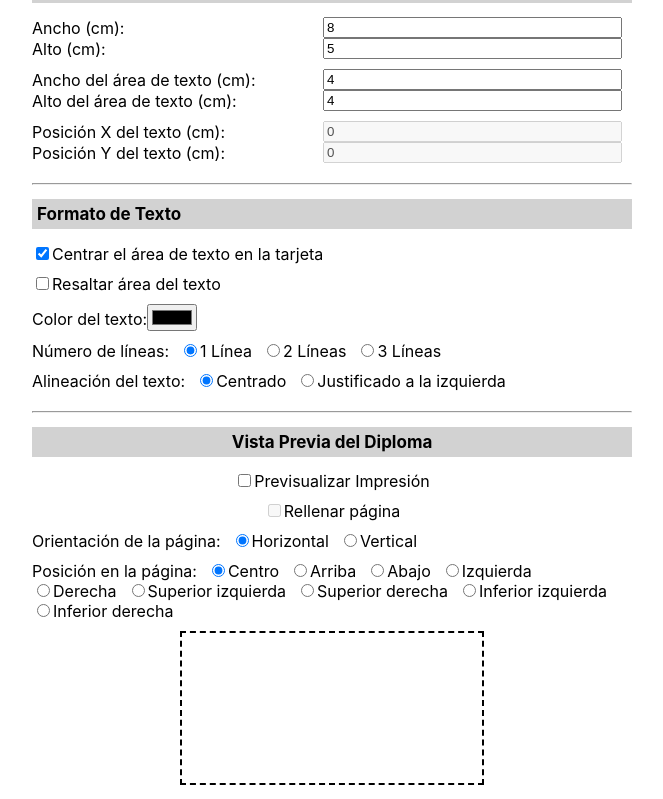
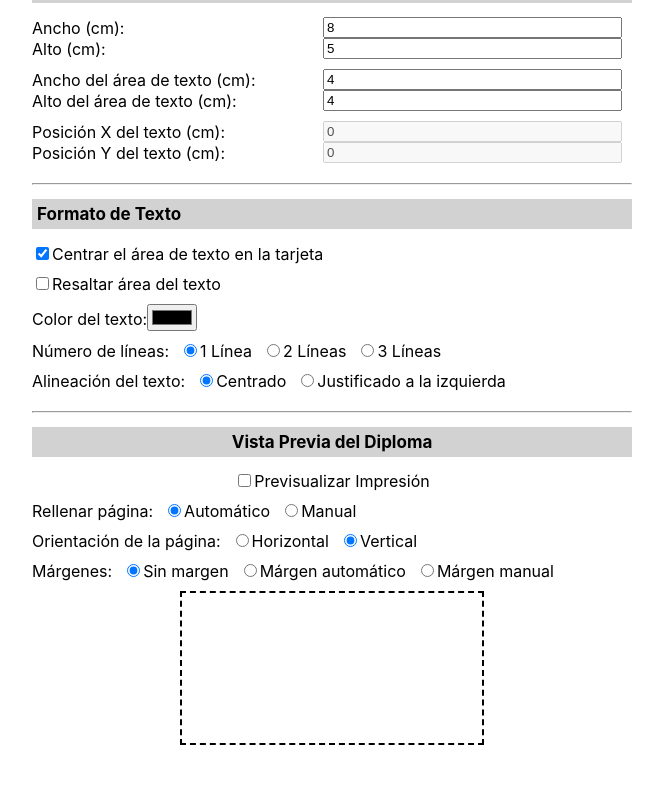
Before and after one commit to lsnoglos/diplomaGenerator, a React (Create React App) app: page / in a window 1280 px wide. Shown: the part 410-1209 px from the top of the page, without its empty margins (308-971 px from the left). After the commit the page ends 1169 px from the top, so only its background shows below. Built offline with nearby package versions, Linux system fonts and the light colour scheme.

Commit message:
add: margin beetween images

```diff
--- a/src/App.js
+++ b/src/App.js
@@ -21,10 +21,12 @@ function App() {
   const [centerTextArea, setCenterTextArea] = useState(true);
   const [highlightTextArea, setHighlightTextArea] = useState(false);
   const [previewPrint, setPreviewPrint] = useState(false);
-  const [fillPage, setFillPage] = useState(false);
+  const [fillPageMode, setFillPageMode] = useState('automatic');
+  const [manualFillCount, setManualFillCount] = useState(1);
   const [pageSize, setPageSize] = useState('carta');
-  const [positionOption, setPositionOption] = useState('center');
-  const [orientation, setOrientation] = useState('horizontal');
+  const [orientation, setOrientation] = useState('vertical');
+  const [marginMode, setMarginMode] = useState('none');
+  const [manualMargin, setManualMargin] = useState(0);
 
   const [numberOfLines, setNumberOfLines] = useState(1);
   const [textAlignOption, setTextAlignOption] = useState('center'); // 'center' o 'justify'
@@ -54,21 +56,38 @@ function App() {
       ctx.fillStyle = '#FFFFFF';
       ctx.fillRect(0, 0, canvas.width, canvas.height);
 
-      if (fillPage) {
       const diplomaWidthPx = cmToPx(diplomaWidthCm);
       const diplomaHeightPx = cmToPx(diplomaHeightCm);
-        const columns = Math.floor(canvas.width / diplomaWidthPx);
-        const rows = Math.floor(canvas.height / diplomaHeightPx);
+      let columns, rows;
 
+      if (fillPageMode === 'automatic') {
+        columns = Math.floor(canvas.width / diplomaWidthPx);
+        rows = Math.floor(canvas.height / diplomaHeightPx);
+      } else {
+        columns = Math.min(manualFillCount, Math.floor(canvas.width / diplomaWidthPx));
+        rows = Math.ceil(manualFillCount / columns);
+      }
+
+      let marginX = 0, marginY = 0;
+      if (marginMode === 'automatic') {
+        marginX = (canvas.width - columns * diplomaWidthPx) / (columns + 1);
+        marginY = (canvas.height - rows * diplomaHeightPx) / (rows + 1);
+      } else if (marginMode === 'manual') {
+        marginX = cmToPx(manualMargin);
+        marginY = cmToPx(manualMargin);
+      }
+
+      let count = 0;
       for (let row = 0; row < rows; row++) {
         for (let col = 0; col < columns; col++) {
-            const x = col * diplomaWidthPx;
-            const y = row * diplomaHeightPx;
+          if (fillPageMode === 'manual' && count >= manualFillCount) {
+            break;
+          }
+          const x = marginX + col * (diplomaWidthPx + marginX);
+          const y = marginY + row * (diplomaHeightPx + marginY);
           drawDiploma(ctx, x, y, diplomaWidthPx, diplomaHeightPx);
+          count++;
         }
-        }
-      } else {
-        drawDiploma(ctx, canvas.width / 2 - cmToPx(diplomaWidthCm) / 2, canvas.height / 2 - cmToPx(diplomaHeightCm) / 2, cmToPx(diplomaWidthCm), cmToPx(diplomaHeightCm));
       }
     } else {
       const widthPx = cmToPx(diplomaWidthCm);
@@ -390,16 +409,37 @@ function App() {
             </div>
           )}
         </div>
-        <div className="checkbox-group">
+        <div className="radio-group">
+          <label>Rellenar página:</label>
           <label>
             <input
-              type="checkbox"
-              checked={fillPage}
-              onChange={(e) => setFillPage(e.target.checked)}
-              disabled={!previewPrint}
+              type="radio"
+              value="automatic"
+              checked={fillPageMode === 'automatic'}
+              onChange={() => setFillPageMode('automatic')}
             />
-            Rellenar página
+            Automático
           </label>
+          <label>
+            <input
+              type="radio"
+              value="manual"
+              checked={fillPageMode === 'manual'}
+              onChange={() => setFillPageMode('manual')}
+            />
+            Manual
+          </label>
+          {fillPageMode === 'manual' && (
+            <div className="input-group">
+              <label>Cantidad de tarjetas:</label>
+              <input
+                type="number"
+                value={manualFillCount}
+                onChange={(e) => setManualFillCount(parseInt(e.target.value, 10) || 1)}
+                min="1"
+              />
+            </div>
+          )}
         </div>
         <div className="radio-group">
           <label>Orientación de la página:</label>
@@ -423,88 +463,45 @@ function App() {
           </label>
         </div>
         <div className="radio-group">
-          <label>Posición en la página:</label>
+          <label>Márgenes:</label>
           <label>
             <input
               type="radio"
-              value="center"
-              checked={positionOption === 'center'}
-              onChange={() => setPositionOption('center')}
+              value="none"
+              checked={marginMode === 'none'}
+              onChange={() => setMarginMode('none')}
             />
-            Centro
+            Sin margen
           </label>
           <label>
             <input
               type="radio"
-              value="top"
-              checked={positionOption === 'top'}
-              onChange={() => setPositionOption('top')}
+              value="automatic"
+              checked={marginMode === 'automatic'}
+              onChange={() => setMarginMode('automatic')}
             />
-            Arriba
+            Márgen automático
           </label>
           <label>
             <input
               type="radio"
-              value="bottom"
-              checked={positionOption === 'bottom'}
-              onChange={() => setPositionOption('bottom')}
+              value="manual"
+              checked={marginMode === 'manual'}
+              onChange={() => setMarginMode('manual')}
             />
-            Abajo
+            Márgen manual
           </label>
-          <label>
+          {marginMode === 'manual' && (
+            <div className="input-group">
+              <label>Tamaño del márgen (cm):</label>
               <input
-              type="radio"
-              value="left"
-              checked={positionOption === 'left'}
-              onChange={() => setPositionOption('left')}
+                type="number"
+                value={manualMargin}
+                onChange={(e) => setManualMargin(e.target.value)}
+                min="0"
               />
-            Izquierda
-          </label>
-          <label>
-            <input
-              type="radio"
-              value="right"
-              checked={positionOption === 'right'}
-              onChange={() => setPositionOption('right')}
-            />
-            Derecha
-          </label>
-          <label>
-            <input
-              type="radio"
-              value="top-left"
-              checked={positionOption === 'top-left'}
-              onChange={() => setPositionOption('top-left')}
-            />
-            Superior izquierda
-          </label>
-          <label>
-            <input
-              type="radio"
-              value="top-right"
-              checked={positionOption === 'top-right'}
-              onChange={() => setPositionOption('top-right')}
-            />
-            Superior derecha
-          </label>
-          <label>
-            <input
-              type="radio"
-              value="bottom-left"
-              checked={positionOption === 'bottom-left'}
-              onChange={() => setPositionOption('bottom-left')}
-            />
-            Inferior izquierda
-          </label>
-          <label>
-            <input
-              type="radio"
-              value="bottom-right"
-              checked={positionOption === 'bottom-right'}
-              onChange={() => setPositionOption('bottom-right')}
-            />
-            Inferior derecha
-          </label>
+            </div>
+          )}
         </div>
         <canvas ref={canvasRef} style={{ border: '2px dashed #000' }} />
       </div>
```
Lines whose indentation alone changed are shown as unchanged.
